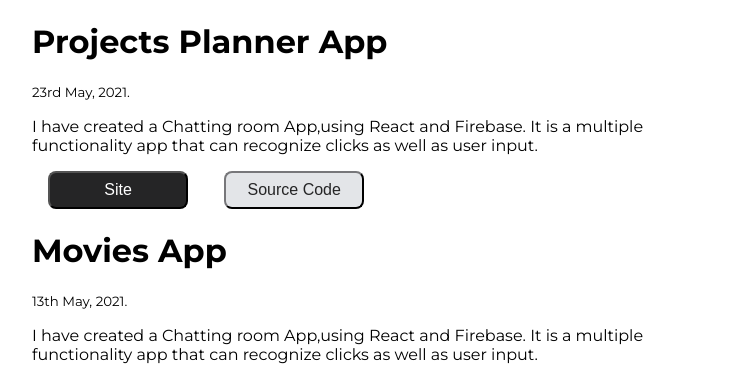
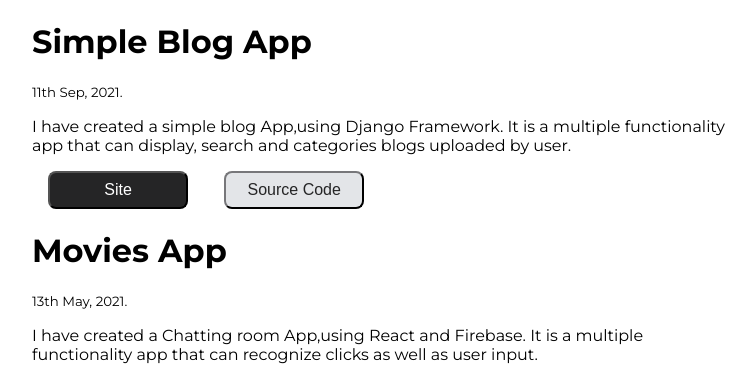
Before and after one commit to MS-Patel/portfolio, a Django app: page /projects in a window 1280 px wide. Shown: the part 268-636 px from the top of the page, without its empty margins (258-1014 px from the left). Run offline with Django 3.2, Linux system fonts and the light colour scheme.

Commit message:
added myblog app

```diff
--- a/templates/blogs.html
+++ b/templates/blogs.html
@@ -23,7 +23,7 @@
     </section>
     <section class="blog-sections ">
         <h2 class="blog-page-title">CSS Specificity. Heard about it?</h2>
-        <p >Hello Friends, my name is Mayur Chawla. Today I am going to tell you something about CSS specificity.
+        <p >Hello Friends, my name is Milind Patel. Today I am going to tell you something about CSS specificity.
            <a href="MyBlogs/css_specificityblog">Read More.</a>
     </section>
     <section class="bsections sec-with-bg">
--- a/templates/dummytextblog.html
+++ b/templates/dummytextblog.html
@@ -13,7 +13,7 @@
     <hr class="blogshr">1
     <div class="container centered-container">
         <p>
-            Hello my name is Good Anonymouse(Mayur Chawla). I am trying to create a dummy text for some display at my text area. This text can be used by all people who want to use simple english text instead of Loream Ipsum as a dummy text. There is no copyrigtht or any restriction for the use on this text. Regards.
+            Hello my name is Good Anonymouse(Milind Patel). I am trying to create a dummy text for some display at my text area. This text can be used by all people who want to use simple english text instead of Loream Ipsum as a dummy text. There is no copyrigtht or any restriction for the use on this text. Regards.
         </p>
         <p>
             With my introduction in first paragraph lets extend the text further. This is the second paragraph of dummy text. It can help developers to know what text is included. Since this text is in simple english it is easy and soothing to eyes and mind for people who work with english language on a daily basis. Also when people are bored they start thinking about problems and if we present some simple english text some(if not all) would rather engage in reading this dummy text and it would be beneficial for them.
--- a/templates/projects.html
+++ b/templates/projects.html
@@ -12,14 +12,14 @@
     <ul class="footer-list">
         <li>
             <div class="container centered-container">
-                <h1>Projects Planner App</h1>
-                <small>23rd May, 2021.</small>
-                <p>I have created a Chatting room App,using React and Firebase.
-                    It is a multiple functionality app that can recognize clicks as well as user input.</p>
-                <a class = "nav-list-item-a" href="https://i-plan.netlify.app/">
+                <h1>Simple Blog App</h1>
+                <small>11th Sep, 2021.</small>
+                <p>I have created a simple blog App,using Django Framework.
+                    It is a multiple functionality app that can display, search and categories blogs uploaded by user.</p>
+                <a class = "nav-list-item-a" href="https://blog930.herokuapp.com/">
                     <button class="button-primary-blogs" >Site</button>
                 </a>
-                <a class="nav-list-item-a" href="https://github.com/MayurChawla/Planner">
+                <a class="nav-list-item-a" href="https://github.com/MS-Patel/myblog">
                     <button class="button-secondary-blogs" >Source Code</button>
                 </a>
             </div>
```
